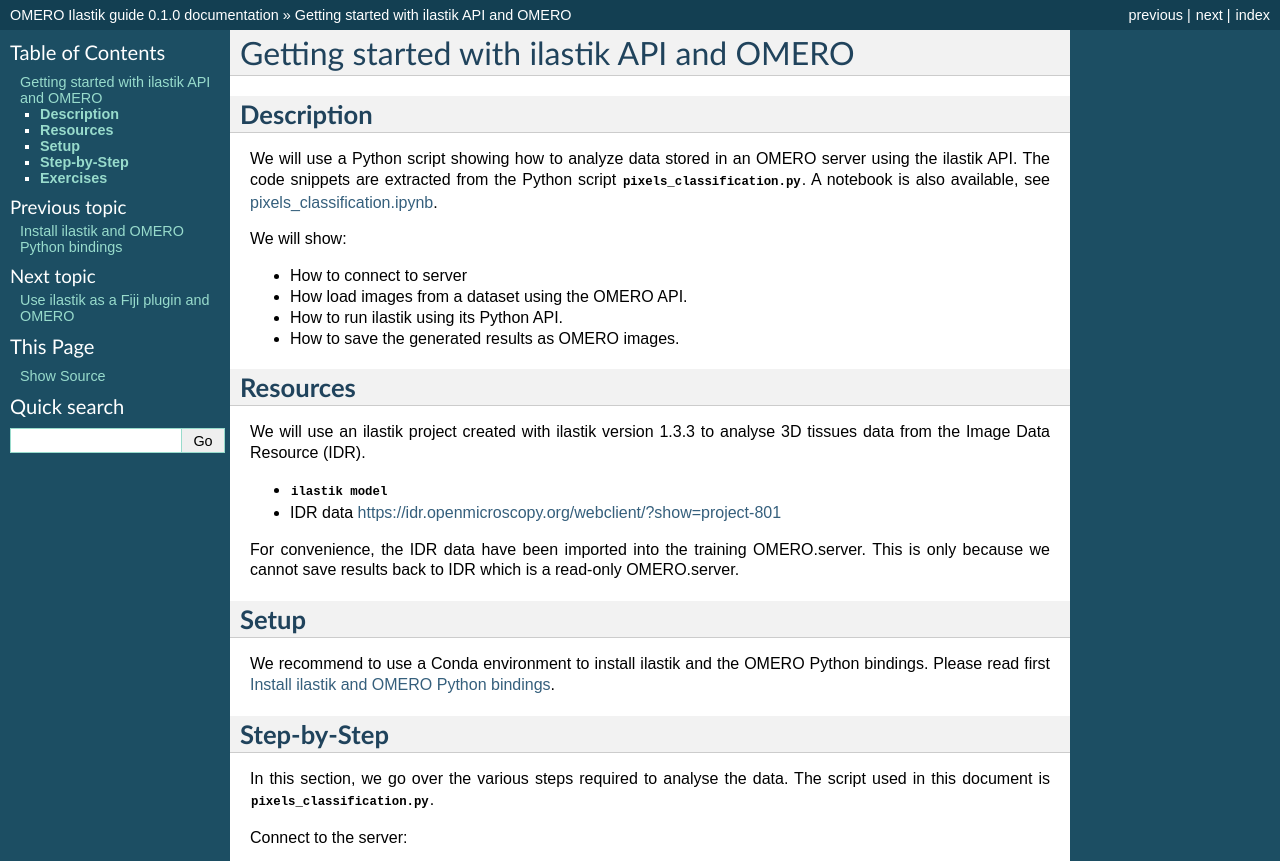
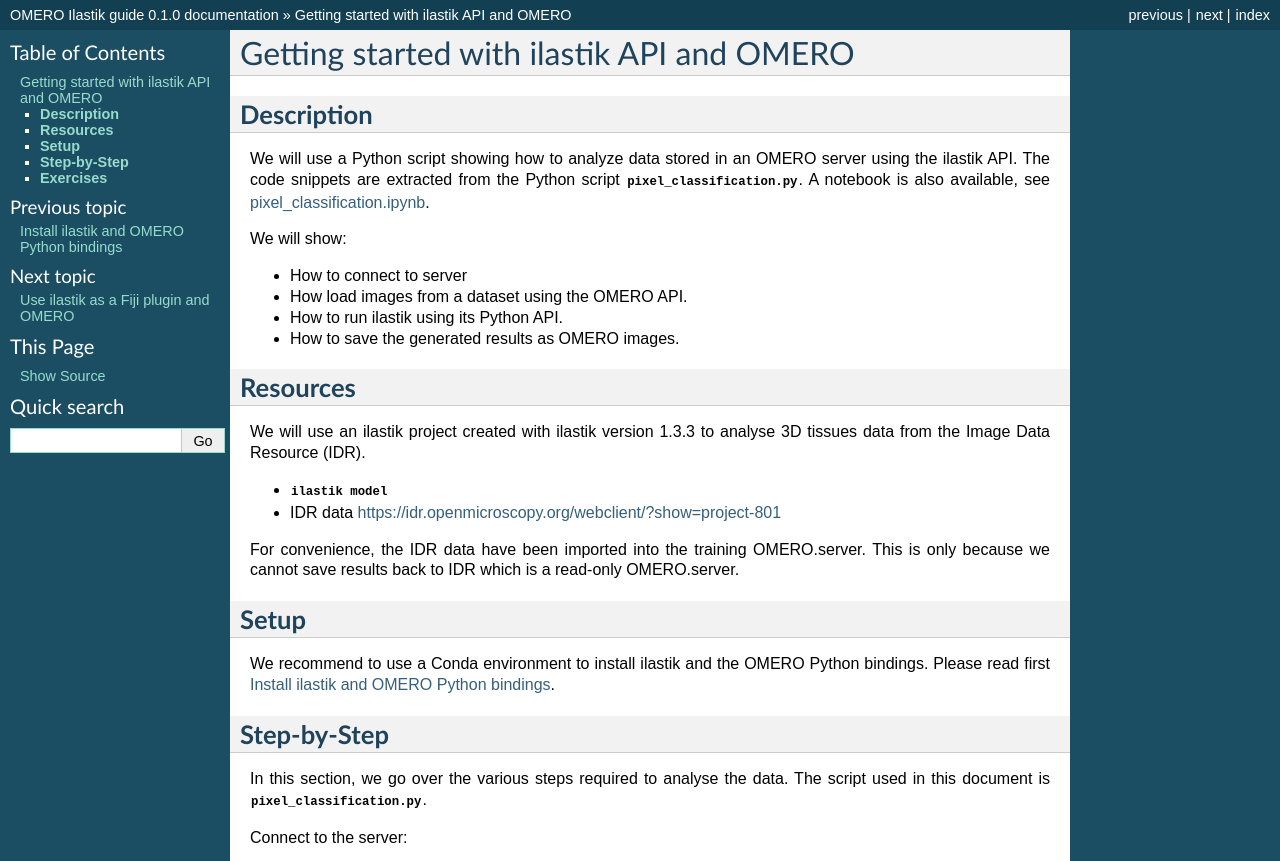
Before and after one commit to ome/omero-guide-ilastik, a Sphinx documentation site: the page built from docs/gettingstarted.rst, in a window 1280 px wide, cut to the strip 0-861 px from the top of the page. Built offline with Sphinx 7.4.7, drawn with Linux system fonts in a browser that asks for light colours.

Commit message:
use new file name

```diff
--- a/docs/gettingstarted.rst
+++ b/docs/gettingstarted.rst
@@ -6,8 +6,8 @@ Getting started with ilastik API and OMERO
 
 We will use a Python script showing how to analyze data stored in an OMERO server
 using the ilastik API. The code snippets are extracted from the Python script
-:download:`pixels_classification.py <../scripts/pixels_classification.py>`. A notebook
-is also available, see `pixels_classification.ipynb <https://mybinder.org/v2/gh/ome/omero-guide-ilastik/master?filepath=notebooks>`_.
+:download:`pixel_classification.py <../scripts/pixel_classification.py>`. A notebook
+is also available, see `pixel_classification.ipynb <https://mybinder.org/v2/gh/ome/omero-guide-ilastik/master?filepath=notebooks>`_.
 
 
 We will show:
@@ -42,25 +42,25 @@ We recommend to use a Conda environment to install ilastik and the OMERO Python
 ----------------
 
 In this section, we go over the various steps required to analyse the data.
-The script used in this document is :download:`pixels_classification.py <../scripts/pixels_classification.py>`.
+The script used in this document is :download:`pixel_classification.py <../scripts/pixel_classification.py>`.
 
 Connect to the server:
 
-.. literalinclude:: ../scripts/pixels_classification.py
+.. literalinclude:: ../scripts/pixel_classification.py
     :start-after: # Connect
     :end-before: # Load-images
 
 
 Load the images:
 
-.. literalinclude:: ../scripts/pixels_classification.py
+.. literalinclude:: ../scripts/pixel_classification.py
     :start-after: # Load-images
     :end-before: # Create-dataset
 
 
 We are now ready to analyze the images:
 
-.. literalinclude:: ../scripts/pixels_classification.py
+.. literalinclude:: ../scripts/pixel_classification.py
     :start-after: # Analyze-data
     :end-before: # Save-results
 
@@ -68,20 +68,20 @@ We are now ready to analyze the images:
 The ilastik project used expects the data array to be in the order **TZYXC**.
 The order will need to be adjusted depending on the order expected in the ilastik project
 
-.. literalinclude:: ../scripts/pixels_classification.py
+.. literalinclude:: ../scripts/pixel_classification.py
     :start-after: # Load-data
     :end-before: # Analyze-data
 
 Let's now save the generated data and create a new OMERO image:
 
-.. literalinclude:: ../scripts/pixels_classification.py
+.. literalinclude:: ../scripts/pixel_classification.py
     :start-after: # Save-results
     :end-before: # Disconnect
 
 
 When done, close the session:
 
-.. literalinclude:: ../scripts/pixels_classification.py
+.. literalinclude:: ../scripts/pixel_classification.py
     :start-after: # Disconnect
     :end-before: # main
 
```
